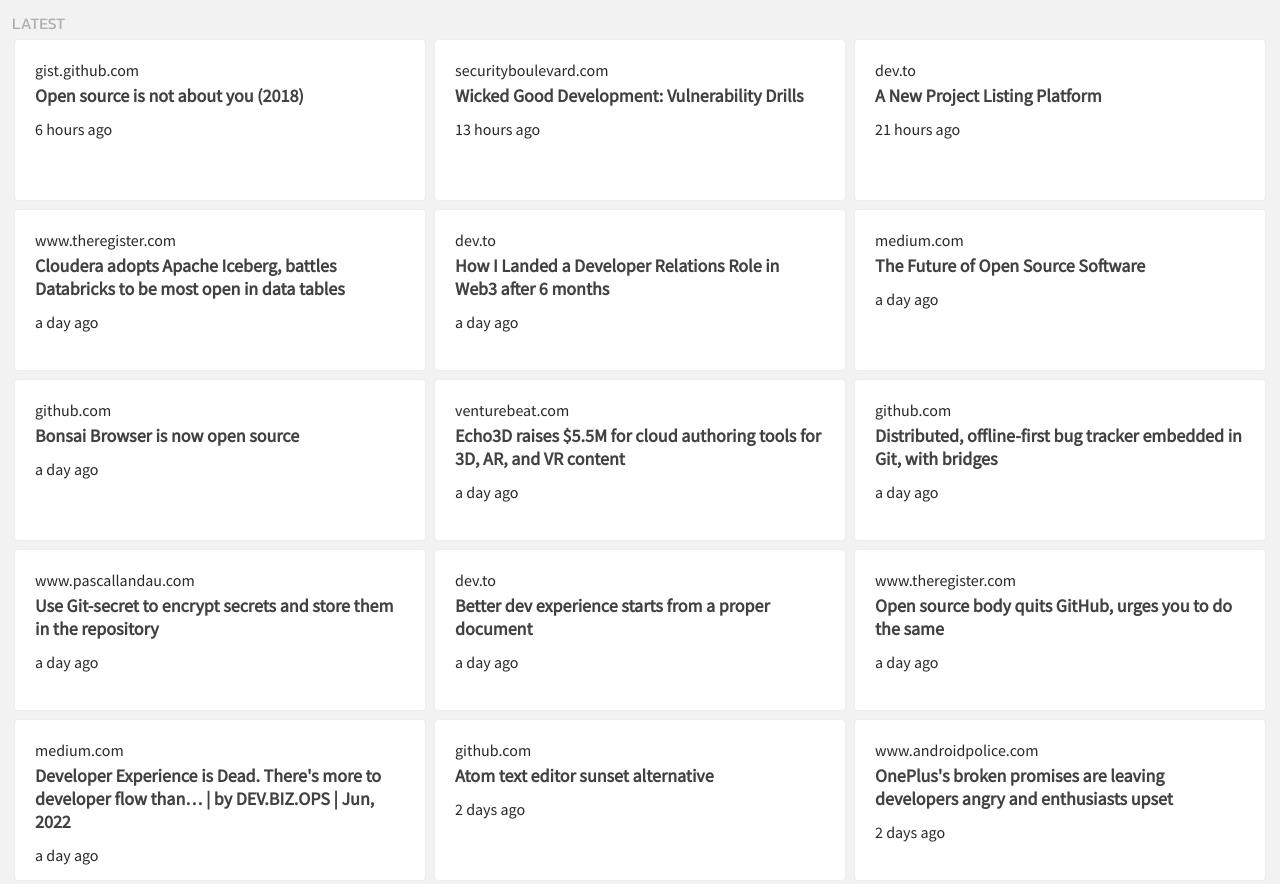
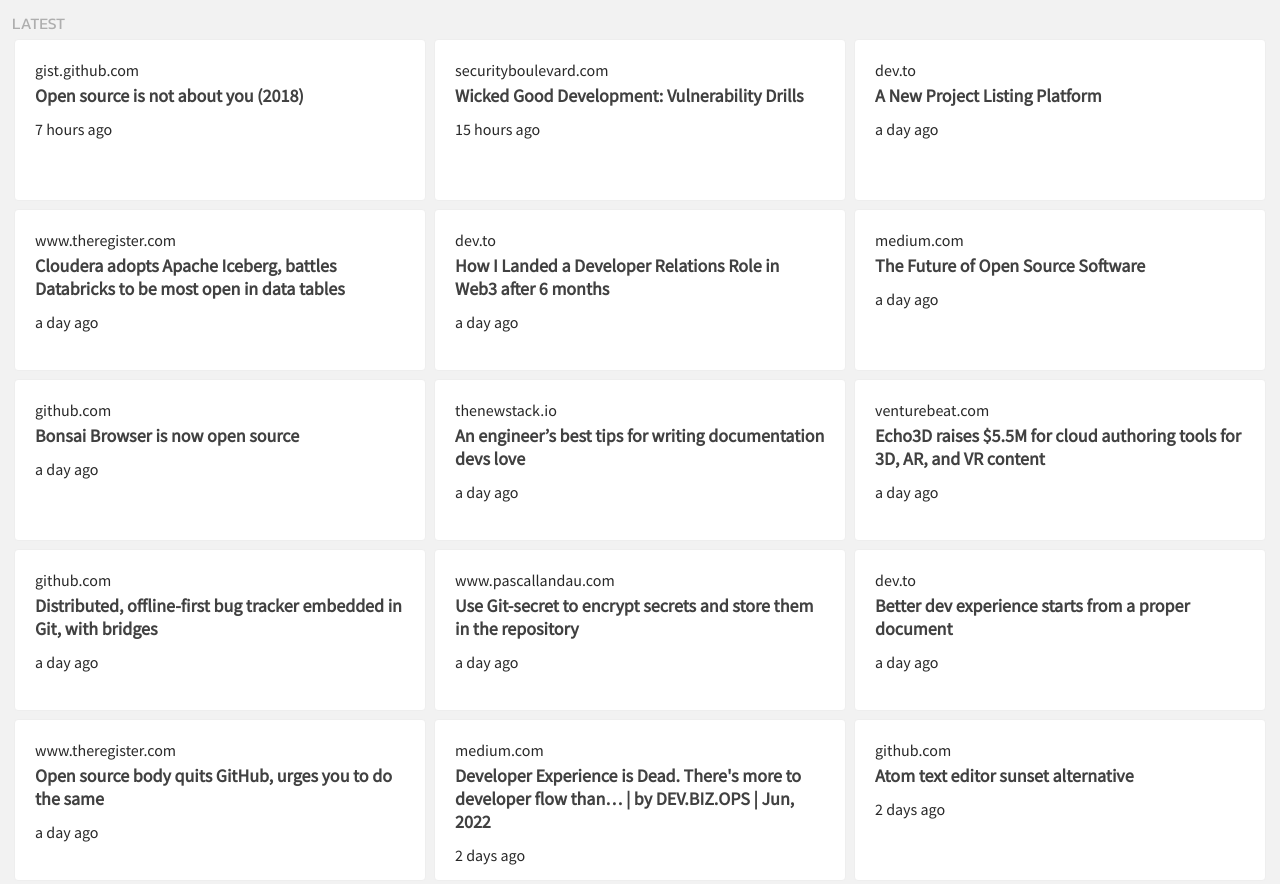
Before and after one commit to james-a-rob/devrel-news, a website: page index.html in a window 1280 px wide. Shown: the part 861-1745 px from the top of the page. Drawn offline with Linux system fonts and the light colour scheme.

Commit message:
trigger-build

```diff
--- a/builds.txt
+++ b/builds.txt
@@ -526,3 +526,4 @@
 Sat Jul 2 13:28:13 CUT 2022
 Sat Jul 2 14:18:30 CUT 2022
 Sat Jul 2 15:21:01 CUT 2022
+Sat Jul 2 16:27:56 CUT 2022
--- a/index.html
+++ b/index.html
@@ -324,7 +324,7 @@
     <div class="story-header">
         <a target="_blank" href="https://gist.github.com/richhickey/1563cddea1002958f96e7ba9519972d9">Open source is not about you (2018)</a>
     </div>
-    <div class="story-date">6 hours ago</div>
+    <div class="story-date">7 hours ago</div>
 
 </div> <div class="story">
     <div class="story-meta">
@@ -334,7 +334,7 @@
     <div class="story-header">
         <a target="_blank" href="https://securityboulevard.com/2022/07/wicked-good-development-vulnerability-drills-the-intention-habit-and-impact/">Wicked Good Development: Vulnerability Drills</a>
     </div>
-    <div class="story-date">13 hours ago</div>
+    <div class="story-date">15 hours ago</div>
 
 </div> <div class="story">
     <div class="story-meta">
@@ -344,7 +344,7 @@
     <div class="story-header">
         <a target="_blank" href="https://dev.to/medavid1/a-new-project-listing-platform-40ji">A New Project Listing Platform</a>
     </div>
-    <div class="story-date">21 hours ago</div>
+    <div class="story-date">a day ago</div>
 
 </div> <div class="story">
     <div class="story-meta">
@@ -383,6 +383,16 @@
     </div>
     <div class="story-header">
         <a target="_blank" href="https://github.com/Bonsai-Desk/bonsai-browser">Bonsai Browser is now open source</a>
+    </div>
+    <div class="story-date">a day ago</div>
+
+</div> <div class="story">
+    <div class="story-meta">
+        <img onerror="this.style.display='none'" class="story-image" src="https://t1.gstatic.com/faviconV2?client=SOCIAL&type=FAVICON&fallback_opts=TYPE,SIZE,URL&url=https:thenewstack.io&size=30">
+        <div class="story-url">thenewstack.io</div>
+    </div>
+    <div class="story-header">
+        <a target="_blank" href="https://thenewstack.io/an-engineers-best-tips-for-writing-documentation-devs-love/">An engineer’s best tips for writing documentation devs love</a>
     </div>
     <div class="story-date">a day ago</div>
 
@@ -444,7 +454,7 @@
     <div class="story-header">
         <a target="_blank" href="https://medium.com/@devbizops/developer-experience-is-dead-596f01e5b245?source=topics_v2---------33-84--------------------995581e2_782b_49da_bbab_538c4e6f8060-------19">Developer Experience is Dead. There's more to developer flow than… | by DEV.BIZ.OPS | Jun, 2022</a>
     </div>
-    <div class="story-date">a day ago</div>
+    <div class="story-date">2 days ago</div>
 
 </div> <div class="story">
     <div class="story-meta">
@@ -934,7 +944,7 @@
     <div class="story-header">
         <a target="_blank" href="https://events.cmxhub.com/events/details/cmx-prague-presents-czsk-cmx-chapter-launch-in-bratislava-calling-on-all-community-managers/"> July 12 - CZSK CMX Chapter Launch in Bratislava! | Calling on all Community Managers! </a>
     </div>
-    <div class="story-date">15 days ago</div>
+    <div class="story-date">16 days ago</div>
 
 </div> <div class="story">
     <div class="story-meta">
```
